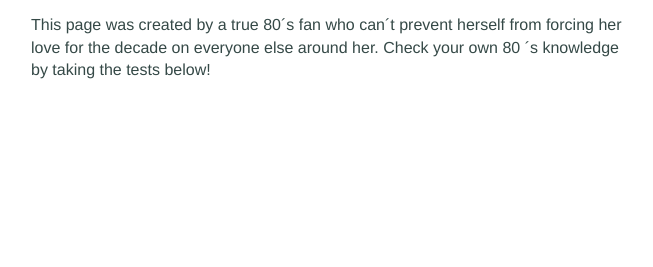
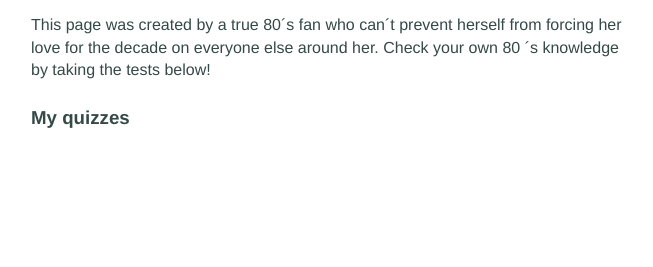
Before and after one commit to maria-selting/quizsite, a Django app: page / in a window 1280 px wide. Shown: the part 533-800 px from the top of the page, without its empty margins (309-962 px from the left). Run offline with Django 3.2, Linux system fonts and the light colour scheme; data that the repository does not hold is empty.

Commit message:
Added subheading to startpage

```diff
--- a/quiz/templates/quiz/startpage.html
+++ b/quiz/templates/quiz/startpage.html
@@ -19,7 +19,7 @@
 		<br>
 		<p> This page was created by a true 80´s fan who can´t prevent herself from forcing her love for the decade on everyone else around her. Check your own 80 ´s knowledge by taking the tests below!
 		</p>
-		<br>
+		<div class="headings"><h3> My quizzes </h3></div>
 		{% for quiz in quizzes %}
 			<p><a href="{% url "quiz_page" quiz.slug %}">
 			<li>{{ quiz.name }} </li>
```
